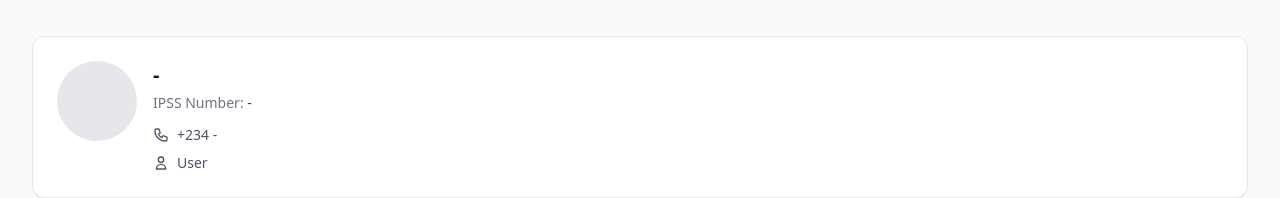
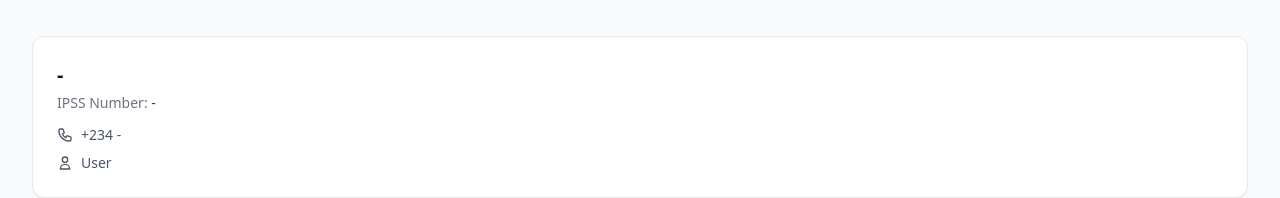
Before and after one commit to koji2254/narcist-project, a Nuxt app: page /profile in a window 1280 px wide. Shown: the part 141-339 px from the top of the page. Built offline with nearby package versions, Linux system fonts and the light colour scheme; no server answers.

Commit message:
Removed Avarta icon

```diff
--- a/pages/profile/index.vue
+++ b/pages/profile/index.vue
@@ -14,7 +14,7 @@
     <div class="bg-white rounded-xl shadow-sm border border-gray-200 p-6 mb-6">
       <div class="flex items-start gap-4">
         <!-- Avatar placeholder -->
-        <div class="bg-gray-200 border-2 border-dashed rounded-full w-20 h-20 flex-shrink-0"></div>
+        <!-- <div class="bg-gray-200 border-2 border-dashed rounded-full w-20 h-20 flex-shrink-0"></div> -->
 
         <div class="flex-1">
           <h2 class="text-xl font-semibold text-gray-900">{{ userStats?.fullName ?? '-' }}</h2>
```
